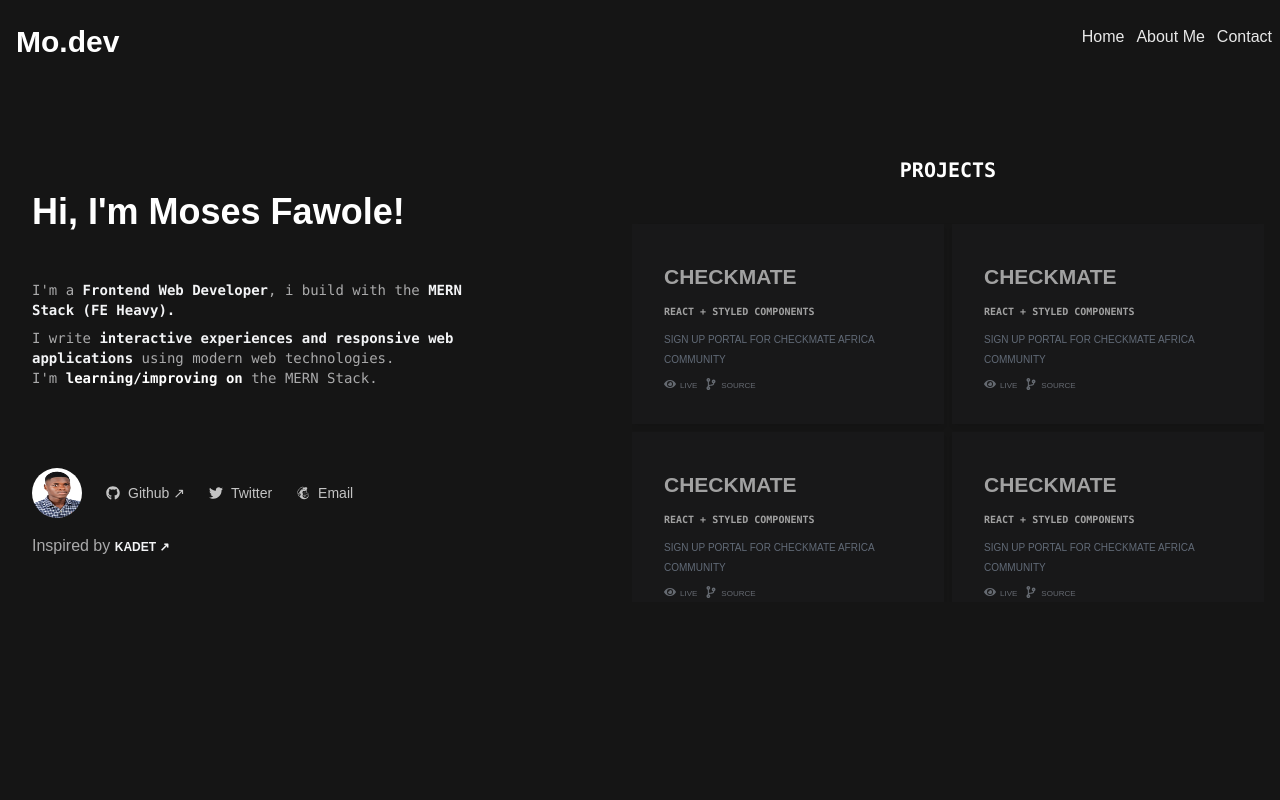
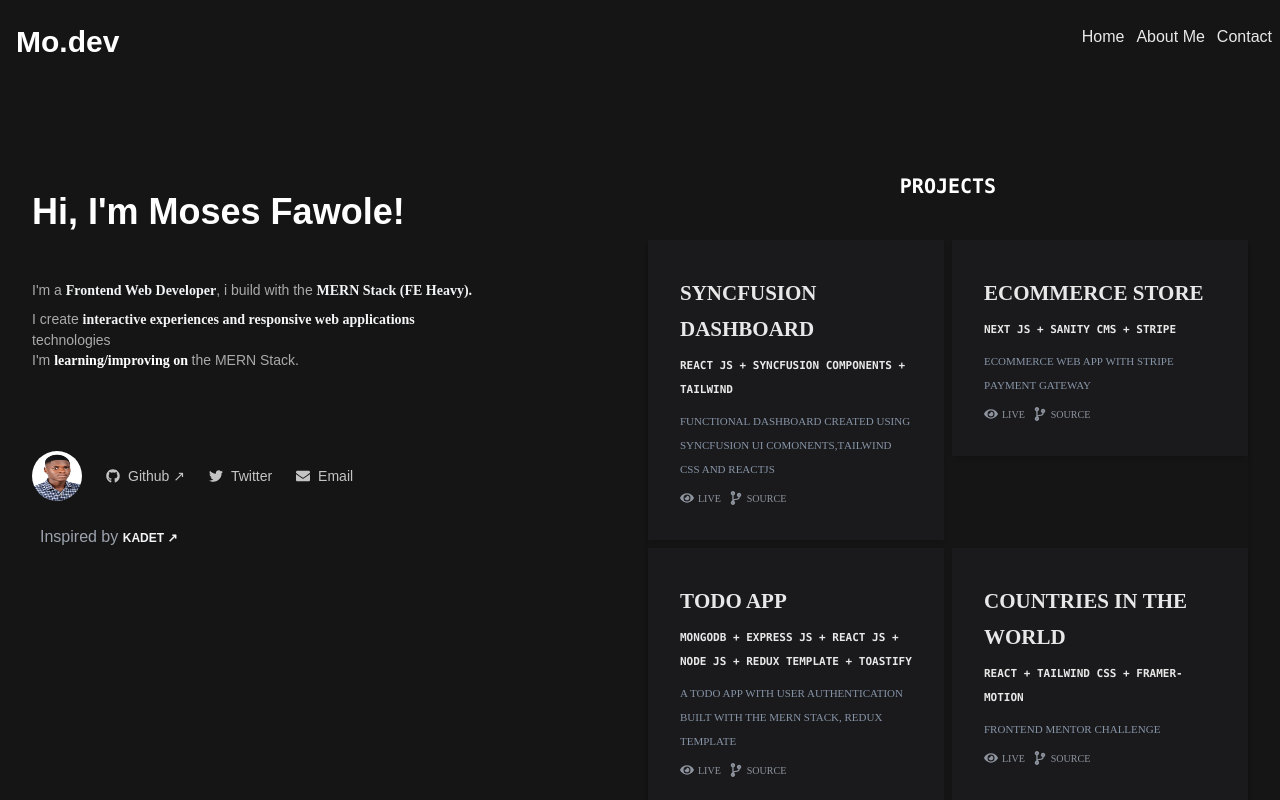
Before and after one commit to mosesfawole/portfolio, a React (Create React App) app: page / in a window 1280 px wide. Shown: the top 800 px of the page. Built offline with nearby package versions, Linux system fonts and the light colour scheme.

Commit message:
portfolio completed

```diff
--- a/src/components/Footer.jsx
+++ b/src/components/Footer.jsx
@@ -1,4 +1,10 @@
-import { FaGithub, FaMailBulk, FaMailchimp, FaTwitter } from "react-icons/fa";
+import {
+  FaEnvelope,
+  FaGithub,
+  FaMailBulk,
+  FaMailchimp,
+  FaTwitter,
+} from "react-icons/fa";
 import { Link } from "react-router-dom";
 import Avi from "../image/Banner.jpg";
 const Footer = () => {
@@ -32,10 +38,12 @@ const Footer = () => {
           noreferrer="true"
           className="flex items-center md:opacity-75 md:hover:opacity-100 "
         >
-          <FaMailchimp className="md:m-2 mr-2" /> Email
+          <FaEnvelope className="md:m-2 mr-2" /> Email
         </a>
       </div>
-      <div className="md:hidden text-white flex items-center justify-evenly text-2xl ">
+
+      {/* mobile view */}
+      <div className="md:hidden text-white flex items-center justify-center space-x-6 text-2xl mt-2  ">
         <a
           rel="noreferrer"
           href="https://github.com/mosesfawole"
@@ -60,11 +68,11 @@ const Footer = () => {
           noreferrer="true"
           className="flex items-center md:opacity-75 md:hover:opacity-100 "
         >
-          <FaMailchimp className="md:m-2 mr-2" />
+          <FaEnvelope className="md:m-2 mr-2" />
         </a>
       </div>
-      <div className="text-center mt-4 md:text-start">
-        <p className=" ">
+      <div className="text-center text-gray-400 mt-4 md:text-start ">
+        <p className=" p-2">
           Inspired by{" "}
           <a
             rel="noreferrer"
--- a/src/components/Header.jsx
+++ b/src/components/Header.jsx
@@ -38,7 +38,7 @@ const Header = () => {
     <nav className="">
       <motion.div className="mx-auto p-4 ">
         {/* Flex container  */}
-        <div className="flex items-center justify-between">
+        <div className="flex items-center  justify-between">
           {/* Logo */}
 
           <motion.div
@@ -52,7 +52,7 @@ const Header = () => {
               top: 0,
               bottom: 0,
             }}
-            className="pt-2  "
+            className="pt-2 "
           >
             <motion.p
               variants={pVariants}
--- a/src/components/HeroText.jsx
+++ b/src/components/HeroText.jsx
@@ -6,12 +6,14 @@ const HeroText = () => {
   const textVariants = {
     hidden: {
       opacity: 0,
+      x: "-100vw",
     },
     visible: {
+      when: "beforeChildren",
+      x: 0,
       opacity: 1,
       transition: {
         duration: 0.3,
-        when: "beforeChildren",
       },
     },
   };
@@ -24,7 +26,7 @@ const HeroText = () => {
       scale: 1.05,
       opacity: 1,
       // boxShadow: "0px 0px 8px rgb(255,255,255",
-      // textShadow: "0px 0px 8px rgb(255,255,255",
+      textShadow: "0px 0px 8px rgb(255,255,255",
       transition: {
         duration: 0.3,
         repeatType: "reverse",
@@ -36,30 +38,31 @@ const HeroText = () => {
     <motion.div
       variants={textVariants}
       hidden="hidden"
-      animate="animate"
+      animate="visible"
       className="hero-text p-8 flex flex-col md:fixed md:top-40  "
     >
       <h1 className="md:text-4xl   md:mb-2 font-semibold">
         Hi, I'm Moses Fawole!
       </h1>
-      <div className="font-mono text-sm">
+      <div className=" text-sm">
         <h2 className="text-sm md:mt-10  ">
           I'm a{" "}
-          <span className="text-gray-100 font-semibold">
+          <span className="text-gray-100 font-indie font-semibold">
             Frontend Web Developer
           </span>
           , i build with the{" "}
-          <span className="text-gray-100 font-semibold">
+          <span className="text-gray-100 font-indie font-semibold">
             MERN Stack (FE Heavy).{" "}
           </span>
         </h2>
         <p className="md:mb-10 mt-2  ">
-          I write {""}
-          <span className="text-gray-100 font-semibold">
+          I create {""}
+          <span className="text-gray-100 font-indie font-semibold">
             interactive experiences and responsive web applications
           </span>{" "}
-          using modern web technologies. <br /> I'm{" "}
-          <span className="text-white font-semibold">
+          technologies
+          <br /> I'm{" "}
+          <span className="text-white font-indie font-semibold">
             learning/improving on{" "}
           </span>
           the MERN Stack.
@@ -72,7 +75,10 @@ const HeroText = () => {
           animate="visible"
           className="button flex m-2 text-gray-200 px-3 py-2 rounded-md "
         >
-          <Link className="flex items-center" to="/projects">
+          <Link
+            className="flex items-center text-sm font-semibold"
+            to="/projects"
+          >
             Explore <FaArrowRight className="ml-2 items-center" />
           </Link>
         </motion.button>
--- a/src/components/Project.jsx
+++ b/src/components/Project.jsx
@@ -27,20 +27,30 @@ const Project = ({ details }) => {
     >
       <div className="box text-white p-8 shadow-md ">
         <h3 className="text-3xl font-semibold mb-2">{title}</h3>
-        <h4 className="uppercase font-mono font-semibold text-sm mb-2 ">
+        <h4 className="uppercase font-mono font-semibold text-md mb-2 ">
           {technology}
         </h4>
-        <p className="text-sm text-slate-400 capitalize  mb-2">{description}</p>
-        <div className="flex text-xs   ">
+        <p className="text-md text-slate-400 capitalize  mb-2">{description}</p>
+        <div className="flex text-sm   ">
           <span className="icon cursor-pointer transition-all  text-gray-400 hover:text-white">
-            <Link className="flex mr-2  items-center" to={github}>
+            <a
+              className="flex mr-2  items-center"
+              href={live}
+              target="_blank"
+              rel="noreferrer"
+            >
               <FaEye className="mr-1" /> Live
-            </Link>
+            </a>
           </span>
           <span className="icon  cursor-pointer transition-all  text-gray-400 hover:text-white">
-            <Link className="flex mr-2  items-center" to={live}>
+            <a
+              className="flex mr-2  items-center"
+              href={github}
+              target="_blank "
+              rel="noreferrer"
+            >
               <FaCodeBranch className="mr-1" /> Source
-            </Link>
+            </a>
           </span>
         </div>
       </div>
--- a/src/index.css
+++ b/src/index.css
@@ -2,7 +2,7 @@
 @tailwind components;
 @tailwind utilities;
 
-@import url("https://fonts.googleapis.com/css2?family=Raleway:wght@300&display=swap");
+@import url("https://fonts.googleapis.com/css2?family=Indie+Flower&family=Raleway&display=swap");
 
 * {
   margin: 0;
@@ -37,8 +37,12 @@ body::-webkit-scrollbar {
 }
 .box {
   background: #1b1b1d;
+  font-family: "Indie Flower";
   font-variant-caps: all-small-caps;
-  opacity: 0.6;
+  opacity: 0.9;
+}
+.font-indie {
+  font-family: "Indie Flower";
 }
 .box:hover {
   transition: all 0.2s ease-in-out;
@@ -47,9 +51,6 @@ body::-webkit-scrollbar {
 }
 .icon {
   transition: all 0.3s ease-in-out;
-}
-.projects {
-  width: fit-content;
 }
 
 .cool-link {
@@ -141,6 +142,7 @@ h2 {
   text-decoration: none;
   cursor: pointer;
   width: fit-content;
+  /* font-family: "Indie Flower"; */
   font-variant-caps: all-small-caps;
 }
 
@@ -148,12 +150,10 @@ h2 {
   background-color: #1b1b1d;
 }
 .skills {
+  font-family: "Indie Flower";
   font-variant-caps: all-small-caps;
 }
 @media (min-width: 768px) {
-  #root {
-    overflow: hidden;
-  }
   .projects {
     left: 100%;
   }
--- a/src/pages/Home.jsx
+++ b/src/pages/Home.jsx
@@ -15,53 +15,50 @@ const Home = () => {
   }, []);
   const projects = [
     {
-      title: "Checkmate",
-      description: "Sign up portal for Checkmate Africa community",
-      github: "https://github.com/mosesfawole/checkmate",
-      live: "https://checkmate.africa/",
-      technology: "React + Styled Components",
+      title: "Syncfusion Dashboard",
+      description:
+        "Functional Dashboard created using Syncfusion ui comonents,tailwind css and reactjs",
+      github: "https://github.com/mosesfawole/syncfusion-dashboard",
+      live: "https://syncfusion-dashboard-gamma.vercel.app/",
+      technology: "React js + Syncfusion components + Tailwind ",
     },
     {
-      title: "Checkmate",
-      description: "Sign up portal for Checkmate Africa community",
-      github: "https://github.com/mosesfawole/checkmate",
-      live: "https://checkmate.africa/",
-      technology: "React + Styled Components",
+      title: "Ecommerce store",
+      description: "Ecommerce web app with stripe payment gateway",
+      github: "https://github.com/mosesfawole/ecommerce",
+      live: "https://ecommerce-mosesfawole.vercel.app/",
+      technology: "Next js + Sanity cms + stripe",
     },
     {
-      title: "Checkmate",
-      description: "Sign up portal for Checkmate Africa community",
+      title: "Todo App",
+      description:
+        "A todo app with user authentication built with the mern stack, redux template ",
       github: "https://github.com/mosesfawole/checkmate",
-      live: "https://checkmate.africa/",
-      technology: "React + Styled Components",
+      live: "https://mf-todo-app.herokuapp.com/login",
+      technology:
+        "MongoDb + Express js + React js + Node js + Redux template + Toastify",
     },
     {
-      title: "Checkmate",
-      description: "Sign up portal for Checkmate Africa community",
-      github: "https://github.com/mosesfawole/checkmate",
-      live: "https://checkmate.africa/",
-      technology: "React + Styled Components",
+      title: "Countries in the world",
+      description: "Frontend mentor challenge",
+      github: "https://github.com/mosesfawole/countries-api",
+      live: "https://countries-api-tau-blush.vercel.app",
+      technology: "React + Tailwind Css + framer-motion ",
+    },
+
+    {
+      title: "Fitness App",
+      description: "An exercise fitness app",
+      github: "https://github.com/mosesfawole/recipe-app",
+      live: "https://mf-recipe-app.netlify.app/",
+      technology: "React + Tailwind Css + framer-motion",
     },
     {
-      title: "Checkmate",
-      description: "Sign up portal for Checkmate Africa community",
-      github: "https://github.com/mosesfawole/checkmate",
+      title: " Blog App",
+      description: "A simple blog app",
+      github: "https://github.com/mosesfawole/blog-app",
       live: "https://checkmate.africa/",
-      technology: "React + Styled Components",
-    },
-    {
-      title: "Checkmate",
-      description: "Sign up portal for Checkmate Africa community",
-      github: "https://github.com/mosesfawole/checkmate",
-      live: "https://checkmate.africa/",
-      technology: "React + Styled Components",
-    },
-    {
-      title: "Checkmate",
-      description: "Sign up portal for Checkmate Africa community",
-      github: "https://github.com/mosesfawole/checkmate",
-      live: "https://checkmate.africa/",
-      technology: "React + Styled Components",
+      technology: "React + Json server ",
     },
   ];
 
@@ -95,11 +92,11 @@ const Home = () => {
             variants={containerVariants}
             initial="hidden"
             animate="visible"
-            className="grid grid-cols-1 gap-4 md:grid-cols-2"
+            className="grid grid-cols-1  gap-4 md:grid-cols-2"
           >
             <HeroText />
 
-            <div className="right hidden md:grid projects md:relative  md:top-20 h-1/2 overflow-y-auto overflow-x-hidden ">
+            <div className="right p-4 hidden md:grid projects md:relative  md:top-20  ">
               <p className="text-white text-xl font-mono uppercase mb-10 font-bold text-center ">
                 Projects
               </p>
--- a/src/pages/Projects.jsx
+++ b/src/pages/Projects.jsx
@@ -14,55 +14,53 @@ const Projects = () => {
   }, [navigate]);
   const projects = [
     {
-      title: "Checkmate",
-      description: "Sign up portal for Checkmate Africa community",
-      github: "https://github.com/mosesfawole/checkmate",
-      live: "https://checkmate.africa/",
-      stack: "React + Styled Components",
+      title: "Syncfusion Dashboard",
+      description:
+        "Functional Dashboard created using Syncfusion ui comonents,tailwind css and reactjs",
+      github: "https://github.com/mosesfawole/syncfusion-dashboard",
+      live: "https://syncfusion-dashboard-gamma.vercel.app/",
+      technology: "React js + Syncfusion components + Tailwind ",
     },
     {
-      title: "Checkmate",
-      description: "Sign up portal for Checkmate Africa community",
-      github: "https://github.com/mosesfawole/checkmate",
-      live: "https://checkmate.africa/",
-      stack: "React + Styled Components",
+      title: "Ecommerce store",
+      description: "Ecommerce web app with stripe payment gateway",
+      github: "https://github.com/mosesfawole/ecommerce",
+      live: "https://ecommerce-mosesfawole.vercel.app/",
+      technology: "Next js + Sanity cms + stripe",
     },
     {
-      title: "Checkmate",
-      description: "Sign up portal for Checkmate Africa community",
+      title: "Todo App",
+      description:
+        "A todo app with user authentication built with the mern stack, redux template ",
       github: "https://github.com/mosesfawole/checkmate",
-      live: "https://checkmate.africa/",
-      stack: "React + Styled Components",
+      live: "https://mf-todo-app.herokuapp.com/login",
+      technology:
+        "MongoDb + Express js + React js + Node js + Redux template + Toastify",
     },
     {
-      title: "Checkmate",
-      description: "Sign up portal for Checkmate Africa community",
-      github: "https://github.com/mosesfawole/checkmate",
-      live: "https://checkmate.africa/",
-      stack: "React + Styled Components",
+      title: "Countries in the world",
+      description: "Frontend mentor challenge",
+      github: "https://github.com/mosesfawole/countries-api",
+      live: "https://countries-api-tau-blush.vercel.app",
+      technology: "React + Tailwind Css + framer-motion ",
+    },
+
+    {
+      title: "Fitness App",
+      description: "An exercise fitness app",
+      github: "https://github.com/mosesfawole/recipe-app",
+      live: "https://mf-recipe-app.netlify.app/",
+      technology: "React + Tailwind Css + framer-motion",
     },
     {
-      title: "Checkmate",
-      description: "Sign up portal for Checkmate Africa community",
-      github: "https://github.com/mosesfawole/checkmate",
+      title: " Blog App",
+      description: "A simple blog app",
+      github: "https://github.com/mosesfawole/blog-app",
       live: "https://checkmate.africa/",
-      stack: "React + Styled Components",
-    },
-    {
-      title: "Checkmate",
-      description: "Sign up portal for Checkmate Africa community",
-      github: "https://github.com/mosesfawole/checkmate",
-      live: "https://checkmate.africa/",
-      stack: "React + Styled Components",
-    },
-    {
-      title: "Checkmate",
-      description: "Sign up portal for Checkmate Africa community",
-      github: "https://github.com/mosesfawole/checkmate",
-      live: "https://checkmate.africa/",
-      stack: "React + Styled Components",
+      technology: "React + Json server ",
     },
   ];
+
   const containerVariants = {
     hidden: {
       opacity: 0,
@@ -99,25 +97,25 @@ const Projects = () => {
             ))}
           </div>
         </motion.div>
-        <div className="buttons flex justify-evenly mb-10 ">
-          <div className="button flex mt-2 ">
-            <button className="text-gray-200 px-5 p-2 rounded-md">
+
+        <div className="flex justify-evenly  md:hidden mt-6 mb-4">
+          <div className="buttons  ">
+            <button className="button   text-gray-200 px-3 py-2 rounded-md ">
               <Link className="flex items-center" to="/">
-                <FaArrowLeft className="mr-2" /> Home
+                <FaArrowLeft className="mr-2 " /> Home
               </Link>
             </button>
           </div>
-          <div className="button flex mt-2">
-            <button className="text-gray-200 px-5 p-2 rounded-md">
+
+          <div className="buttons  flex justify-center">
+            <button className="button flex  text-gray-200 px-3 py-2 rounded-md ">
               <Link className="flex items-center" to="/info">
-                Info <FaArrowRight className="ml-2" />
+                Info <FaArrowRight className="ml-2 " />
               </Link>
             </button>
           </div>
         </div>
-        <div className="p-2 flex justify-center">
-          <Footer />
-        </div>
+        <Footer />
       </div>
     </>
   );
```
Also changed, not shown: src/components/Resume.jsx (+60 -1 lines), src/pages/Info.jsx (+16 -36 lines).
